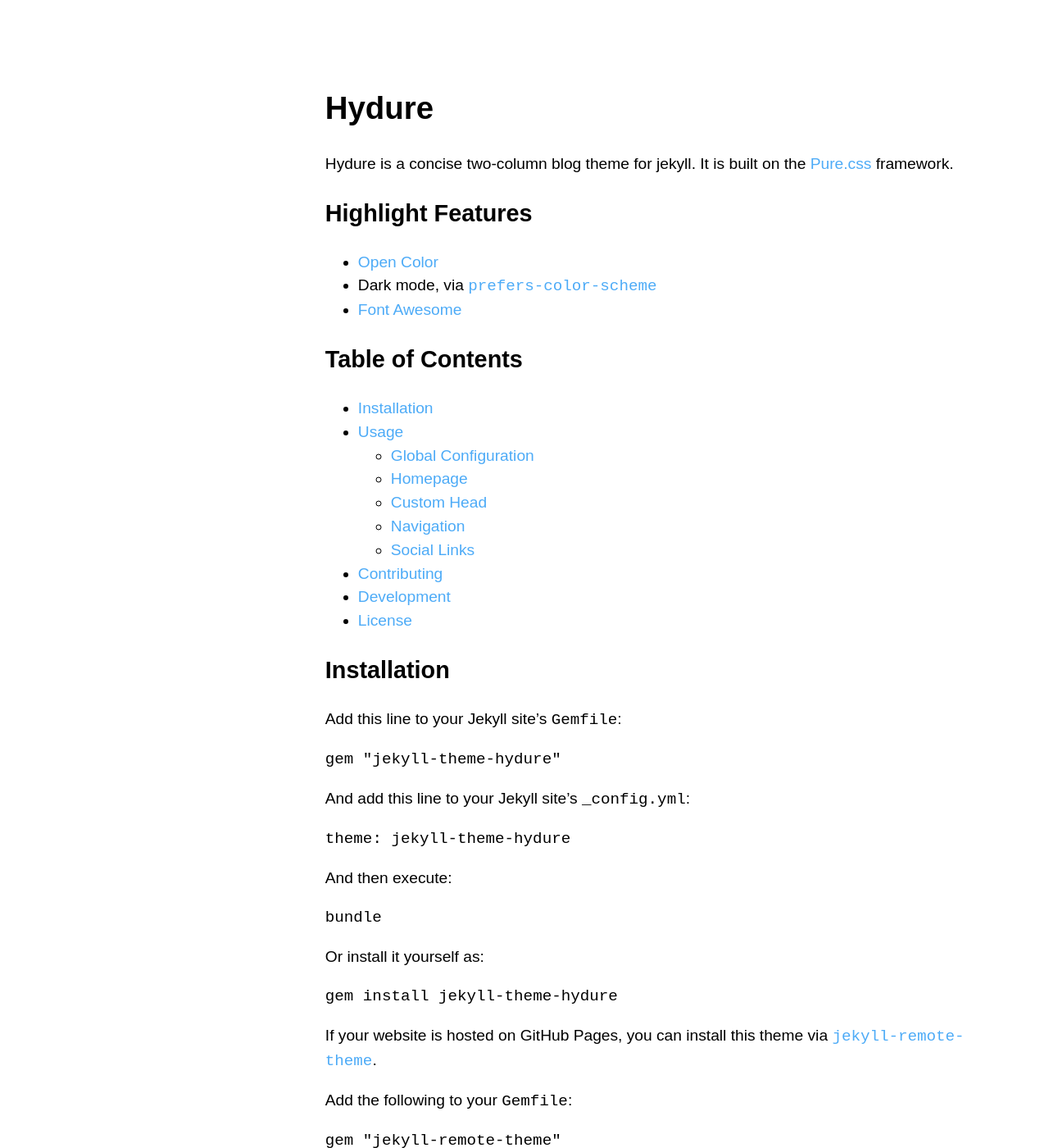
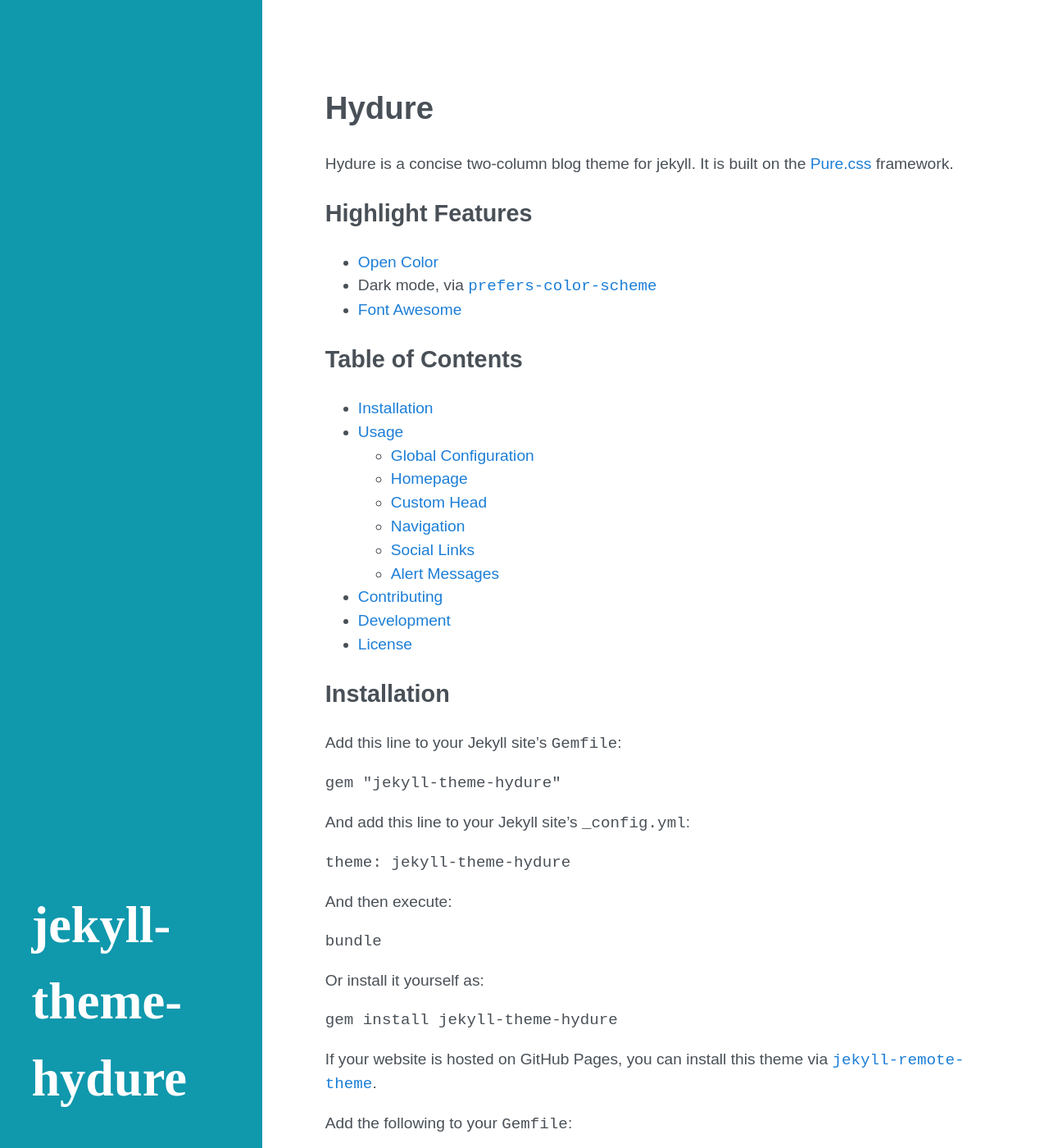
Before and after one commit to zivong/jekyll-theme-hydure, a Jekyll site: the page built from README.md, in a window 1280 px wide and 1400 px high. Shown: the whole window at 82% size. Built offline with Jekyll 4.4.1, drawn with Linux system fonts in a browser that asks for light colours; nearby versions of some CDN libraries; our own code applies the rules of GitHub Pages for plain Markdown files; some of the changed text lies outside the part shown.

Commit message:
Adjust some colors and styles

````diff
--- a/README.md
+++ b/README.md
@@ -17,6 +17,7 @@
   - [Custom Head](#custom-head)
   - [Navigation](#navigation)
   - [Social Links](#social-links)
+  - [Alert Messages](#alert-messages)
 - [Contributing](#contributing)
 - [Development](#development)
 - [License](#license)
@@ -116,6 +117,10 @@
   icon: fab fa-github
 ```
 
+### Alert Messages
+
+Hydure provides a predefined class `message` to specify **alert messages**. You may add it to single elements like a `<p>`, or to a parent if there are multiple elements to show.
+
 ## Contributing
 
 Bug reports and pull requests are welcome on GitHub at https://github.com/zivong/jekyll-theme-hydure. This project is intended to be a safe, welcoming space for collaboration, and contributors are expected to adhere to the [Contributor Covenant](http://contributor-covenant.org) code of conduct.
--- a/_sass/hydure/_base.scss
+++ b/_sass/hydure/_base.scss
@@ -7,6 +7,8 @@
 body {
   font-size: var(--body-font-size);
   line-height: var(--body-line-height);
+  color: var(--body-color);
+  background-color: var(--body-bg);
 }
 
 a {
--- /dev/null
+++ b/_sass/hydure/_message.scss
@@ -0,0 +1,11 @@
+// Messages
+//
+// Show alert messages to users. You may add it to single elements like a `<p>`,
+// or to a parent if there are multiple elements to show.
+
+.message {
+  padding: 1em;
+  color: var(--message-color);
+  background-color: var(--message-bg);
+  border-radius: var(--border-radius);
+}
--- a/_sass/hydure/_sidebar.scss
+++ b/_sass/hydure/_sidebar.scss
@@ -1,7 +1,8 @@
 .sidebar {
-  color: var(--header-color);
-  background-color: var(--header-bg);
-  background: center / cover;
+  color: var(--sidebar-color);
+  background-color: var(--sidebar-bg);
+  background-position: center;
+  background-size: cover;
 }
 
 .header {
--- a/_sass/hydure/_variables.scss
+++ b/_sass/hydure/_variables.scss
@@ -6,17 +6,27 @@
 :root {
   --body-font-size: 16px;
   --body-line-height: 1.5;
+  --body-color: var(--oc-gray-7);
+  --body-bg:    var(--oc-white);
+  --link-color: var(--oc-blue-7);
 
   // https://github.com/necolas/normalize.css/issues/665
   --body-font: -apple-system, system-ui, BlinkMacSystemFont, "Segoe UI", Roboto, "Helvetica Neue", Arial, sans-serif;
   --brand-title-font: "Abril Fatface", serif;
 
-  --link-color:   var(--oc-blue-4);
-  --header-color: var(--oc-gray-4);
-  --header-bg:    var(--oc-cyan-7);
+  --sidebar-color: var(--oc-gray-4);
+  --sidebar-bg:    var(--oc-cyan-7);
+
+  --message-color: var(--oc-gray-9);
+  --message-bg:    var(--oc-yellow-1);
+
+  --border-radius: .8em;
 }
 
 @media (prefers-color-scheme: dark) {
   :root {
+    --body-color: var(--oc-gray-4);
+    --body-bg:    var(--oc-gray-9);
+    --link-color: var(--oc-blue-4);
   }
 }
--- a/_sass/hydure/main.scss
+++ b/_sass/hydure/main.scss
@@ -3,3 +3,4 @@
 @import "layout";
 @import "sidebar";
 @import "content";
+@import "message";
````
